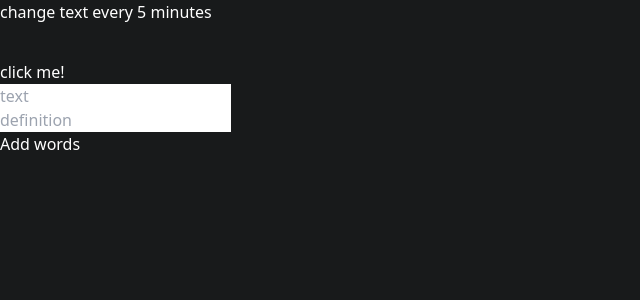
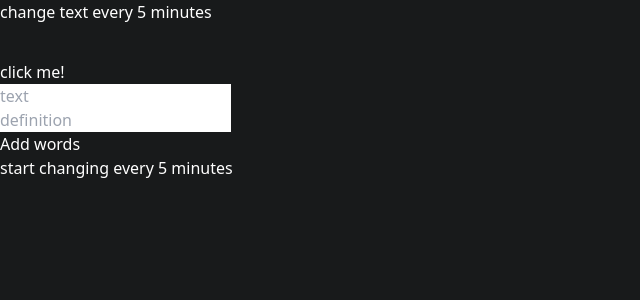
Before and after one commit to wiktrek/tauri-app, a Next.js app: page / in a window 1280 px wide. Shown: the top 300 px of the page, without its empty margins (0-640 px from the left). Built offline with nearby package versions, Linux system fonts and the light colour scheme.

Commit message:
change text every 5 minutes

```diff
--- a/src/pages/index.tsx
+++ b/src/pages/index.tsx
@@ -14,6 +14,13 @@ function App() {
   const [error, setError] = useState('');
   // change text every 5 minutes
 
+  async function run_once() {
+    let result = await invoke('start');
+    console.log(result);
+    if (result === true) {
+      changeText();
+    }
+  }
   function changeText() {
     console.log(texts);
     const random = getRandomText(texts.length);
@@ -93,6 +100,7 @@ function App() {
         <button onClick={setNewText}>Add words</button>
       </p>
       <p className=" text-red-800">{error}</p>
+      <button onClick={run_once}>start changing every 5 minutes</button>
     </div>
   );
 }
```
Also changed, not shown: 1 other file (tests, documents, lock files or other folders).
